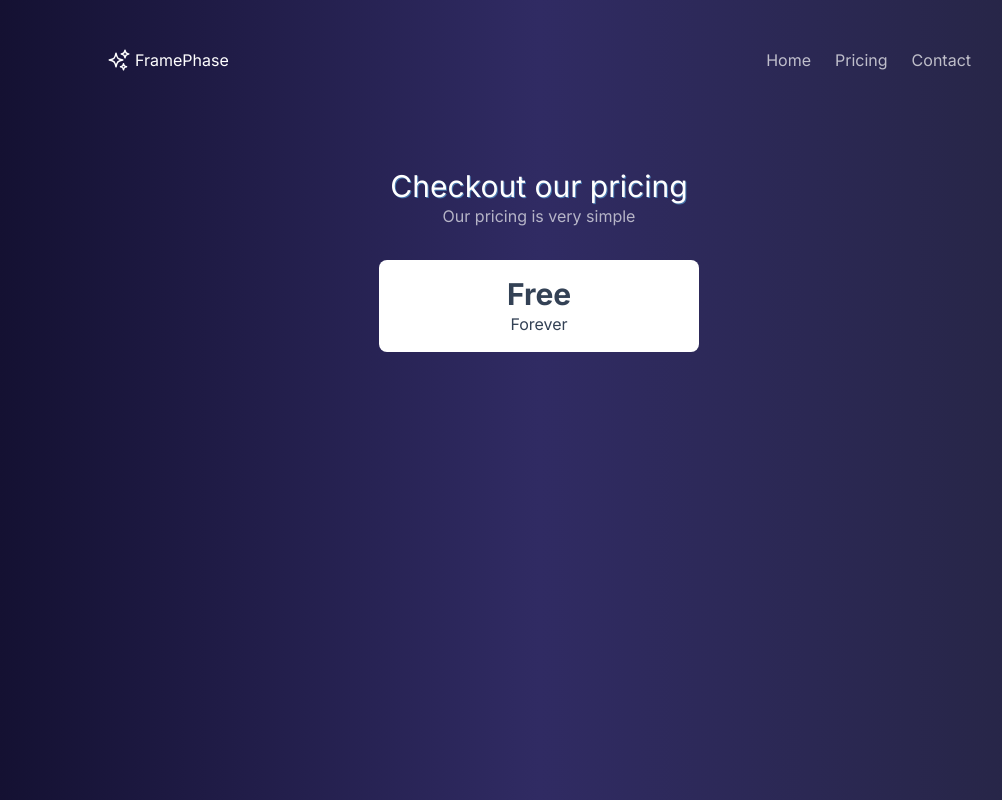
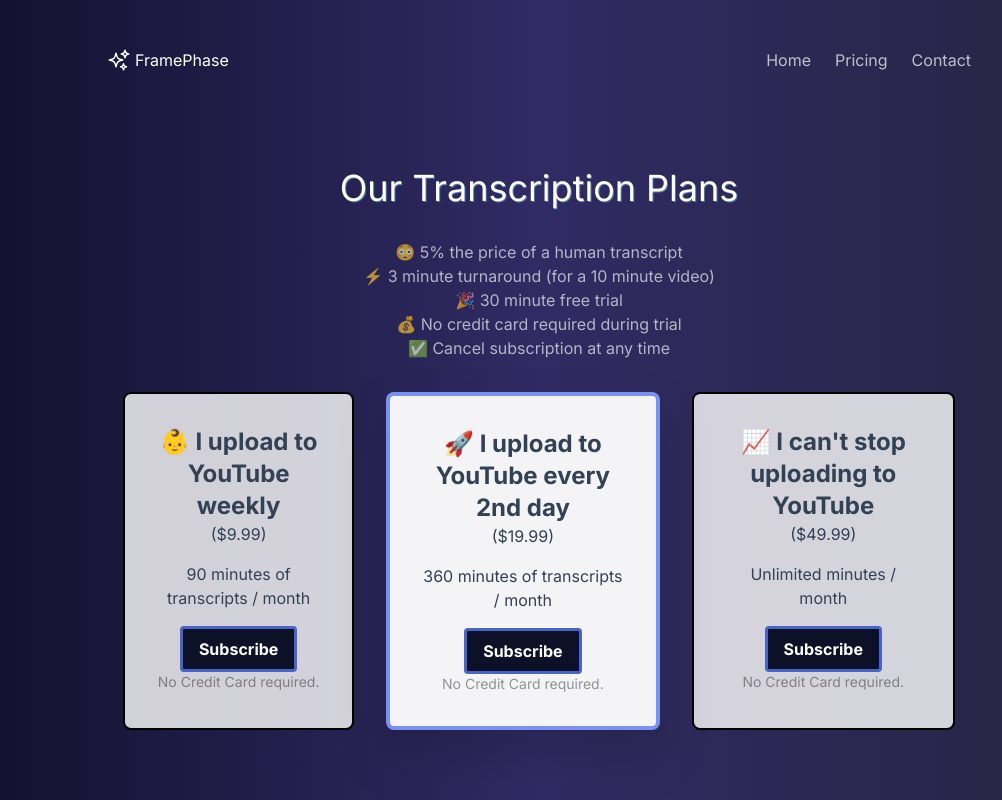
Before and after one commit to Hackerzspace/FramePhase, a Next.js app: page /pricing in a window 1280 px wide. Shown: the whole page, without its empty margins (101-1103 px from the left). Built offline with nearby package versions, Linux system fonts and the light colour scheme.

Commit message:
added pricing section

```diff
--- a/src/app/pricing/page.js
+++ b/src/app/pricing/page.js
@@ -1,16 +1,50 @@
-import PageHeaders from "@/components/PageHeaders";
+export default function PricingPage() {
+  return (
+    <div>
+      <section className="mt-12 sm:mt-24 text-center mb-4 sm:mb-8">
+        <h1 className="text-xl sm:text-4xl" style={{textShadow: '1px 1px 0 rgba(100,200,300,.5)'}}>Our Transcription Plans</h1>
+      </section>
+      <section className="text-center mb-4 sm:mb-8">
+        <p className="text-white/65 text-sm sm:text-base">😳 5% the price of a human transcript</p>
+        <p className="text-white/65 text-sm sm:text-base">⚡️ 3 minute turnaround (for a 10 minute video)</p>
+        <p className="text-white/65 text-sm sm:text-base">🎉 30 minute free trial</p>
+        <p className="text-white/65 text-sm sm:text-base">💰 No credit card required during trial</p>
+        <p className="text-white/65 text-sm sm:text-base">✅ Cancel subscription at any time</p>
+      </section>
+      <div className=" grid sm:flex justify-center max-sm:gap-4">
+        {/* Pricing Tier 1: Free */}
+        <div className="bg-white/80 text-slate-700 rounded-lg max-w-xs mx-4 p-4 sm:p-8 text-center border-black border-2 hover:drop-shadow-2xl">
+          <h3 className="font-bold text-xl sm:text-2xl">👶 I upload to YouTube weekly</h3>
+          <h4>($9.99)</h4>
+          <ul className="mt-4">
+            <li>90 minutes of transcripts / month</li>
+          </ul>
+          <button className="mt-4 text-white font-bold py-2 px-4 rounded" style={{ background: '#0d1127',    border: '3px solid #5978F3ca'}}>Subscribe</button>
+          <p className="text-black/40 text-sm">No Credit Card required.</p>
+        </div>
 
-export default function PricingPage() {
-    return (
-      <div>
-        <PageHeaders
-            h1text={'Checkout our pricing'}
-            h2text={'Our pricing is very simple'}
-        />
-        <div className="bg-white text-slate-700 rounded-lg max-w-xs mx-auto p-4 text-center">
-            <h3 className="font-bold text-3xl">Free</h3>
-            <h4>Forever</h4>
+        {/* Pricing Tier 2: Pro */}
+        <div className="bg-white/95 text-slate-700 rounded-lg max-w-xs mx-4 p-4 sm:p-8 text-center border-[#5978F3ca] border-4 drop-shadow-2xl">
+          <h3 className="font-bold text-xl sm:text-2xl">🚀 I upload to YouTube every 2nd day</h3>
+          <h4>($19.99)</h4>
+          <ul className="mt-4">
+            <li>360 minutes of transcripts / month</li>
+          </ul>
+          <button className="mt-4 text-white font-bold py-2 px-4 rounded" style={{ background: '#0d1127',    border: '3px solid #5978F3ca'}}>Subscribe</button>
+          <p className="text-black/40 text-sm">No Credit Card required.</p>
+        </div>
+
+        {/* Pricing Tier 3: Enterprise */}
+        <div className="bg-white/80 text-slate-700 rounded-lg max-w-xs mx-4 p-4 sm:p-8 text-center border-black border-2 hover:drop-shadow-2xl">
+          <h3 className="font-bold text-xl sm:text-2xl">📈 I can't stop uploading to YouTube</h3>
+          <h4>($49.99)</h4>
+          <ul className="mt-4">
+            <li>Unlimited minutes / month</li>
+          </ul>
+          <button className="mt-4 text-white font-bold py-2 px-4 rounded" style={{ background: '#0d1127',    border: '3px solid #5978F3ca'}}>Subscribe</button>
+          <p className="text-black/40 text-sm">No Credit Card required.</p>
         </div>
       </div>
-    );
-  }
+    </div>
+  );
+}
```
